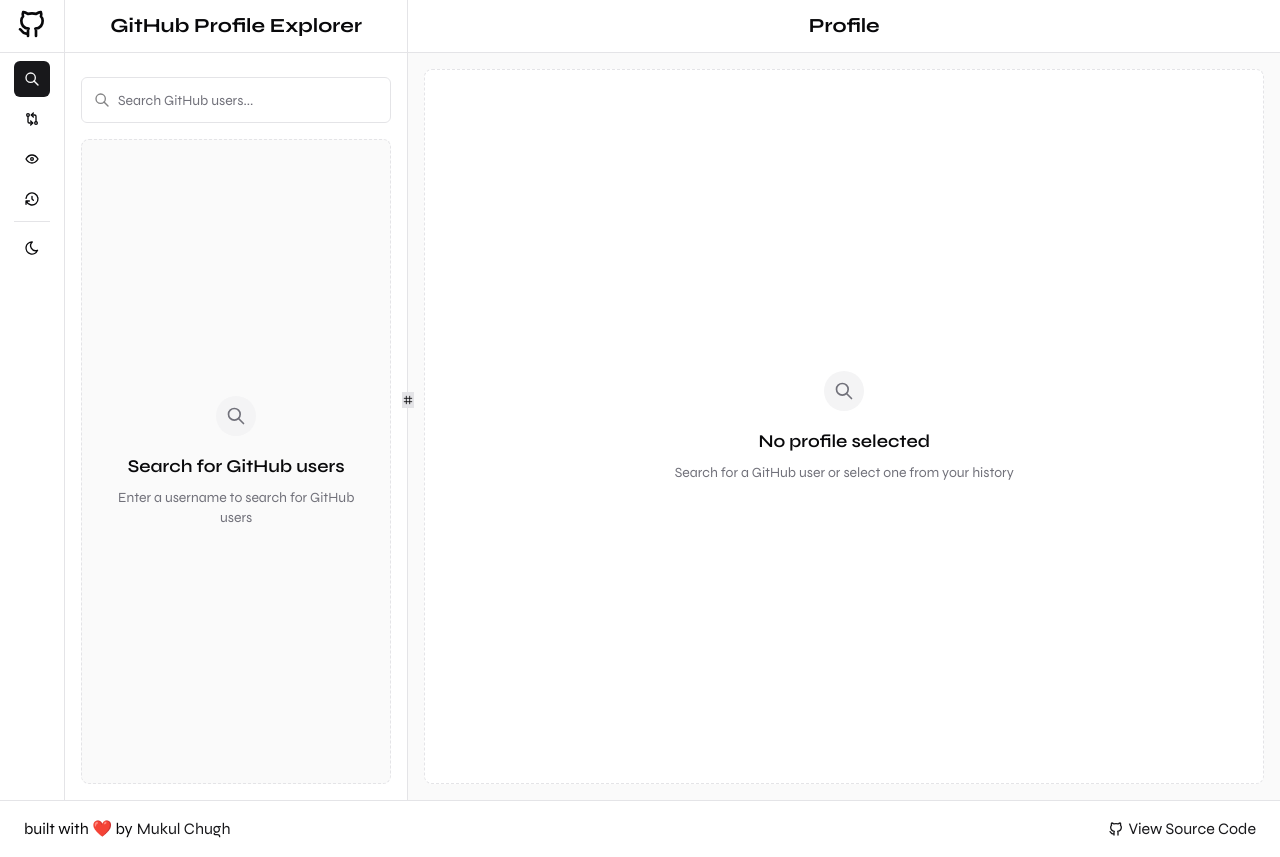
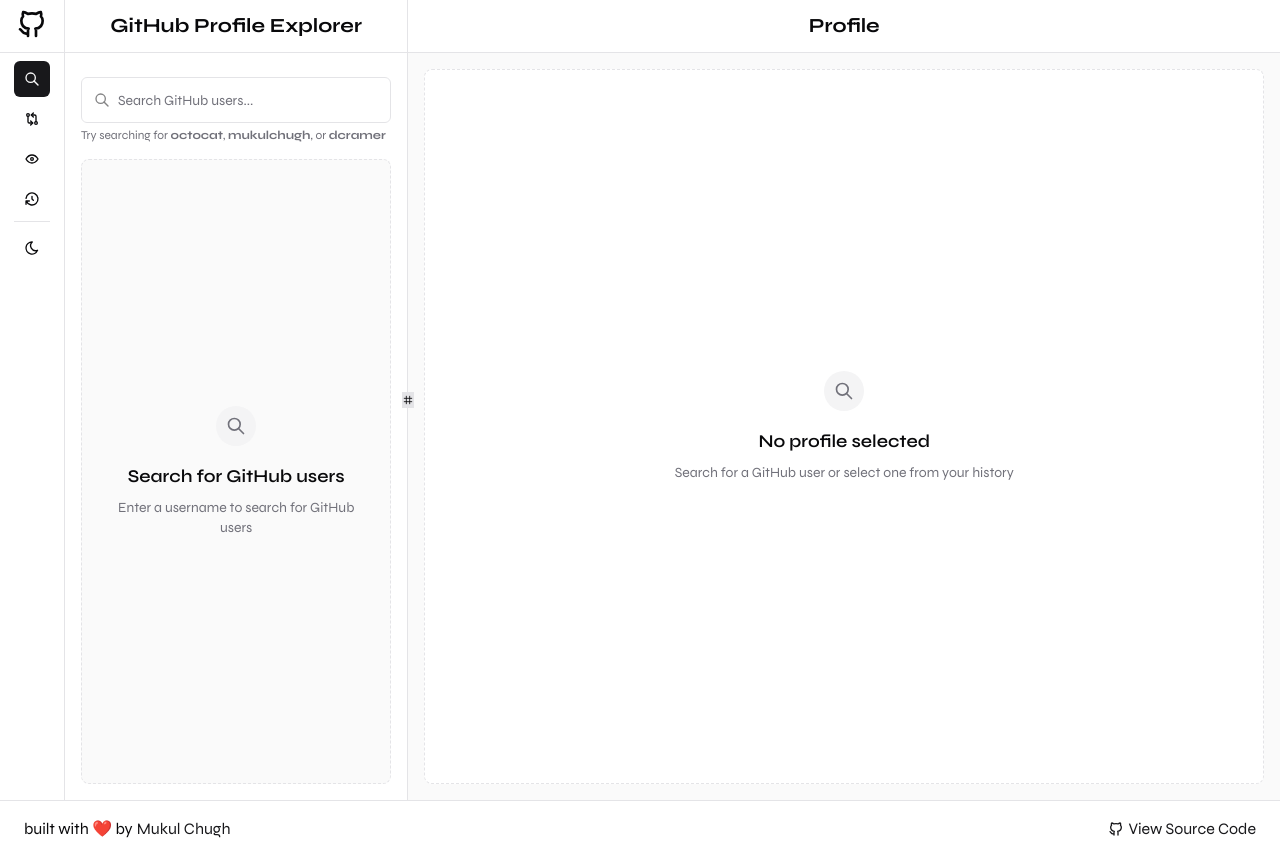
Before and after one commit to mukulchugh/github-profile-explorer, a React (Vite) app: page / in a window 1280 px wide. Built offline with nearby package versions, Linux system fonts and the light colour scheme.

Commit message:
feat: enhance search bar with autofocus and example search suggestions

```diff
--- a/src/components/search-bar.tsx
+++ b/src/components/search-bar.tsx
@@ -138,6 +138,7 @@
             placeholder={placeholder}
             className="border-0 p-0 shadow-none focus-visible:ring-0 flex-grow"
             disabled={isLoading}
+            autoFocus
           />
           {inputValue && (
             <Button
@@ -153,6 +154,13 @@
           )}
         </div>
       </form>
+      {!inputValue && (
+        <p className="text-xs text-muted-foreground mt-1 transition-all duration-300">
+          Try searching for <span className="font-bold">octocat</span>,{" "}
+          <span className="font-bold">mukulchugh</span>, or{" "}
+          <span className="font-bold">dcramer</span>
+        </p>
+      )}
 
       {showHistory && filteredHistory.length > 0 && (
         <div className="absolute w-full bg-background border rounded-md shadow-lg mt-1 z-50 max-h-60 overflow-y-auto">
```
